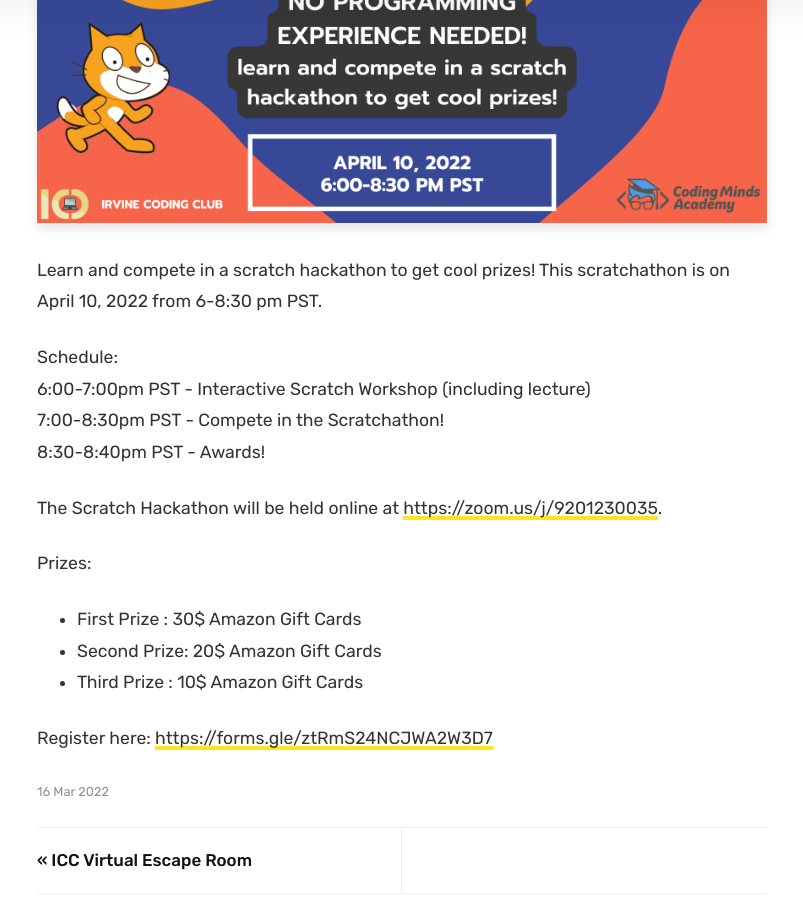
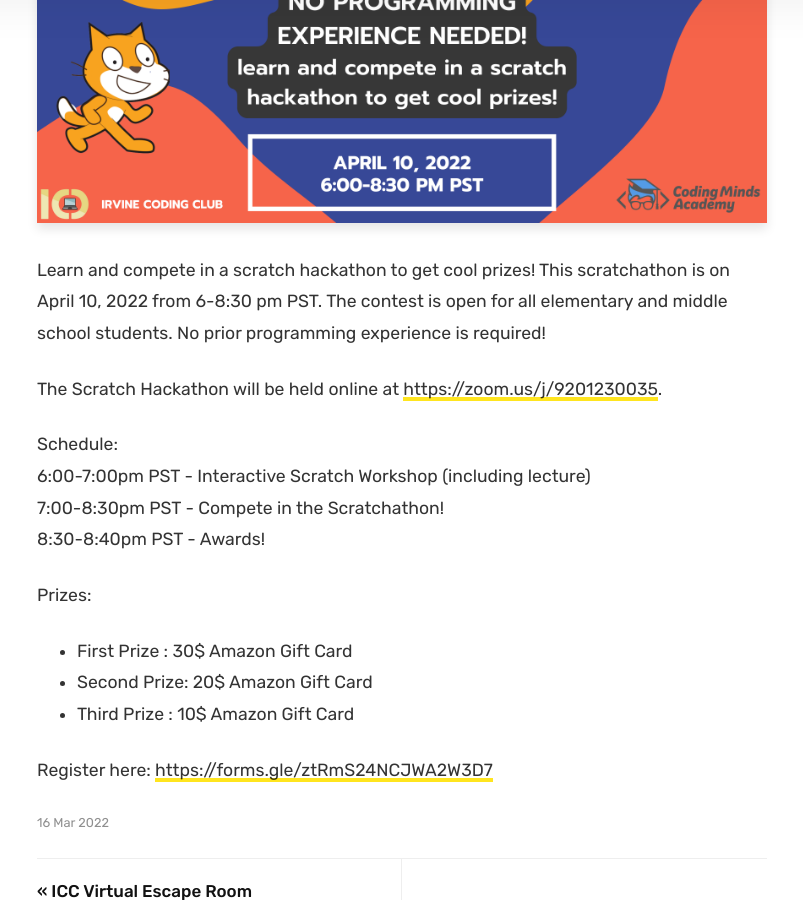
Before and after one commit to irvinecodingclub/irvinecodingclub.github.io, a Jekyll site: the page built from _posts/2022-03-16-scratchathon.md, in a window 1280 px wide and 900 px high, scrolled down 324 px. Shown: the whole window, without its empty margins (48-851 px from the left). Built offline with Jekyll 4.4.1, drawn with Linux system fonts in a browser that asks for light colours; comment, search, counter and statistics services are not loaded.

Commit message:
Update 2022-03-16-scratchathon.md

```diff
--- a/_posts/2022-03-16-scratchathon.md
+++ b/_posts/2022-03-16-scratchathon.md
@@ -10,18 +10,20 @@
 ---
 
 Learn and compete in a scratch hackathon to get cool prizes! This scratchathon is on April 10, 2022 from 6-8:30 pm PST.
+The contest is open for all elementary and middle school students.
+No prior programming experience is required!
+
+The Scratch Hackathon will be held online at [https://zoom.us/j/9201230035](https://zoom.us/j/9201230035).
 
 Schedule:
 6:00-7:00pm PST - Interactive Scratch Workshop (including lecture)
 7:00-8:30pm PST - Compete in the Scratchathon!
 8:30-8:40pm PST - Awards!
 
-The Scratch Hackathon will be held online at [https://zoom.us/j/9201230035](https://zoom.us/j/9201230035).
-
 Prizes:
-* First Prize : 30$ Amazon Gift Cards
-* Second Prize: 20$ Amazon Gift Cards
-* Third Prize : 10$ Amazon Gift Cards
+* First Prize : 30$ Amazon Gift Card
+* Second Prize: 20$ Amazon Gift Card
+* Third Prize : 10$ Amazon Gift Card
 
 
 Register here: [https://forms.gle/ztRmS24NCJWA2W3D7](https://forms.gle/ztRmS24NCJWA2W3D7)
```
